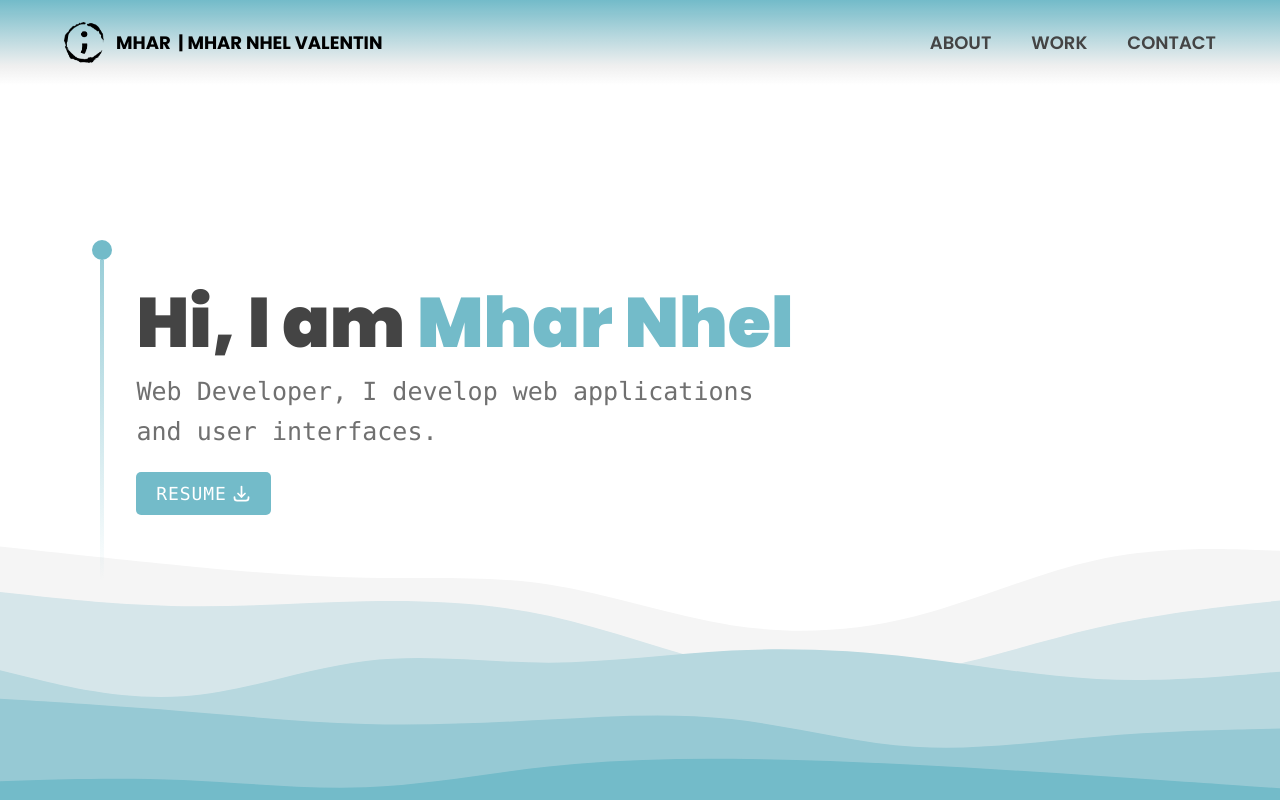
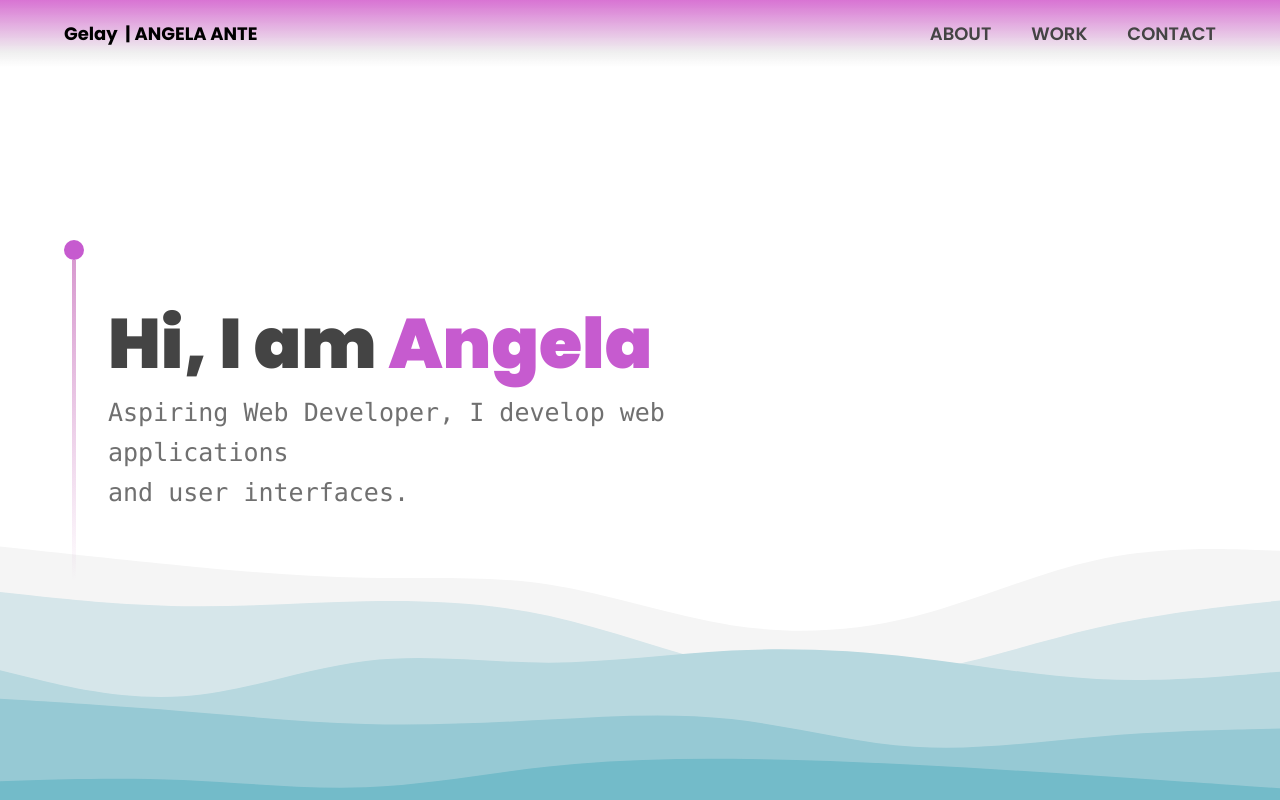
Before and after one commit to gitcommit222/angela-ante, a React (Vite) app: page / in a window 1280 px wide. Shown: the top 800 px of the page. Built offline with nearby package versions, Linux system fonts and the light colour scheme.

Commit message:
First Commit

```diff
--- a/index.html
+++ b/index.html
@@ -2,9 +2,9 @@
 <html lang="en">
   <head>
     <meta charset="UTF-8" />
-    <link rel="icon" type="image/svg+xml" href="/favicon.ico" />
+    <!-- <link rel="icon" type="image/svg+xml" href="/favicon.ico" /> -->
     <meta name="viewport" content="width=device-width, initial-scale=1.0" />
-    <title><Marnel /></title>
+    <title>Angela</title>
   </head>
   <body>
     <div id="root"></div>
--- a/src/components/Hero.jsx
+++ b/src/components/Hero.jsx
@@ -19,13 +19,13 @@ const Hero = () => {
         </div>
         <div>
           <h1 className={`${styles.heroHeadText} ${animate.fadeIn} animate__delay-1s`}>
-            Hi, I am <span className="text-primary">Mhar Nhel</span>
+            Hi, I am <span className="text-primary">Angela</span>
           </h1>
           <p className={`${styles.heroSubText} ${animate.fadeIn} animate__delay-1s font-mono`}>
-            Web Developer, I develop web applications
+            Aspiring Web Developer, I develop web applications
             <br className="sm:block hidden" /> and user interfaces.
           </p>
-          <div className={`mt-5 p-2 bg-primary sm:w-[135px] w-[100px] rounded-[5px] mb-5 text-white cursor-pointer ${animate.fadeIn} animate__delay-1s`}>
+          {/* <div className={`mt-5 p-2 bg-primary sm:w-[135px] w-[100px] rounded-[5px] mb-5 text-white cursor-pointer ${animate.fadeIn} animate__delay-1s`}>
             <a
               href={resume}
               download="resume.pdf"
@@ -33,7 +33,7 @@ const Hero = () => {
             >
               RESUME <HiOutlineDownload size={21} />
             </a>
-          </div>
+          </div> */}
         </div>
         <div>
           <Tilt className={`lg:block hidden ${animate.fadeIn}  animate__delay-2s `}>
--- a/src/components/Nav.jsx
+++ b/src/components/Nav.jsx
@@ -43,16 +43,9 @@ const Nav = () => {
             window.scrollTo(0, 0);
           }}
         >
-          <img
-            src={logo}
-            alt="logo"
-            width={40}
-            height={40}
-            className="cursor-pointer"
-          />
           <p className="text-black-300 font-bold text-[15px] lg:text-[18px] flex">
-            MHAR &nbsp;{" "}
-            <span className="md:block hidden">| MHAR NHEL VALENTIN</span>{" "}
+            Gelay &nbsp;{" "}
+            <span className="md:block hidden">| ANGELA ANTE</span>{" "}
           </p>
         </Link>
         <ul className="list-none hidden sm:flex flex-row gap-10">
--- a/src/index.css
+++ b/src/index.css
@@ -26,15 +26,15 @@
 .blue-gradient {
   background: linear-gradient(
     91deg,
-    #bfbfbf 0%,
-    rgba(115, 187, 201, 0.72) 100%
+    #ffffff 0%,
+    rgba(201, 61, 194, 0.72) 100%
   );
 }
 
 .gray-gradient {
   background: linear-gradient(
     180deg,
-    #73bbc9 0%,
+    rgba(201, 61, 194, 0.72) 0%,
     rgba(223, 223, 223, 0.49) 77.92%,
     rgba(231, 227, 227, 0) 100%
   );
@@ -43,7 +43,7 @@
 .line-gradient {
   background: linear-gradient(
     153deg,
-    rgba(115, 187, 201, 0.72) 0%,
+    rgba(201, 115, 189, 0.72) 0%,
     rgba(255, 255, 255, 0) 100%
   );
 }
--- a/tailwind.config.js
+++ b/tailwind.config.js
@@ -5,7 +5,7 @@ module.exports = {
   theme: {
     extend: {
       colors: {
-        primary: "#73BBC9",
+        primary: "#C65BCF",
         secondary: "#D9D9D9",
         tertiary: "#BFBFBF",
         "black-100": "#707070",
```
